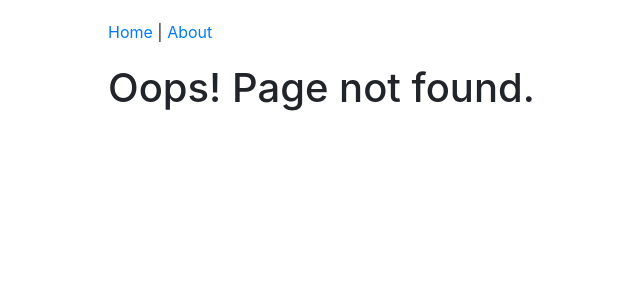
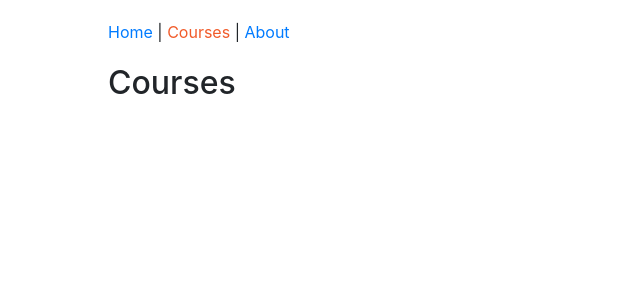
Before and after one commit to Annie-Huang/pluralsight-redux-app-used-to-build-script-update2019, a React app: page /courses in a window 1280 px wide. Before the commit this address had no page. Shown: the top 300 px of the page, without its empty margins (122-762 px from the left). Built offline with nearby package versions, Linux system fonts and the light colour scheme.

Commit message:
Add CoursesPage.js and add the route in Header.js as well

```diff
--- a/src/components/App.js
+++ b/src/components/App.js
@@ -4,6 +4,7 @@
 import AboutPage from "./about/AboutPage";
 import Header from "./common/Header";
 import PageNotFound from "./PageNotFound";
+import CoursesPage from "./courses/CoursesPage";
 
 const App = () => {
     return (
@@ -12,6 +13,7 @@
             <Switch>
                 <Route exact path="/" component={HomePage} /> {/*React Router will watch the URL and render the proper route. Our Header will always display above*/}
                 <Route path="/about" component={AboutPage} />
+                <Route path="/courses" component={CoursesPage} />
                 <Route component={PageNotFound} />
             </Switch>
         </div>
--- a/src/components/common/Header.js
+++ b/src/components/common/Header.js
@@ -7,8 +7,9 @@
         <nav>
             <NavLink to="/" activeStyle={activeStyle} exact>Home</NavLink> {/* So this link will only receive the active style when on homepage */}
             {" | "}
+            <NavLink to="/courses" activeStyle={activeStyle}>Courses</NavLink>
+            {" | "}
             <NavLink to="/about" activeStyle={activeStyle}>About</NavLink>
-
         </nav>
     );
 };
--- /dev/null
+++ b/src/components/courses/CoursesPage.js
@@ -0,0 +1,11 @@
+import React, {Component} from "react";
+
+class CoursesPage extends Component {
+    render() {
+        return (
+            <h2>Courses</h2>
+        );
+    }
+}
+
+export default CoursesPage;
```
